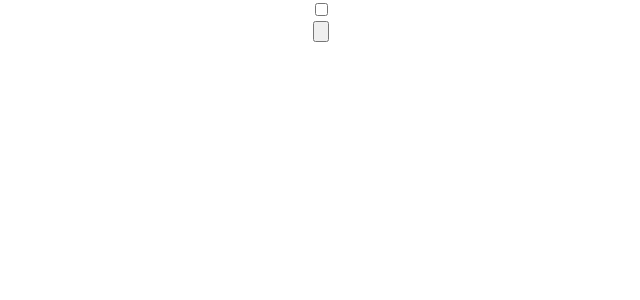
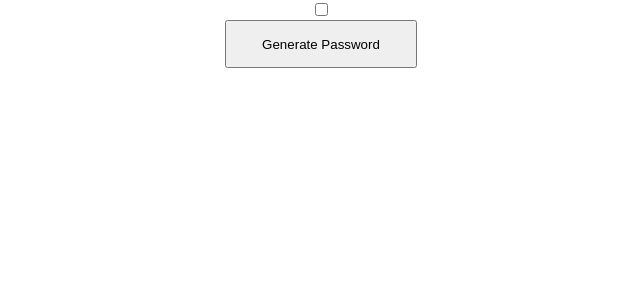
Before and after one commit to tyler-arthur/T-Tools, a React (Create React App) app in the folder t-tools/: page / in a window 1280 px wide. Shown: the top 300 px of the page, without its empty margins (319-959 px from the left). Built offline with nearby package versions, Linux system fonts and the light colour scheme.

Commit message:
Added button component

```diff
--- a/t-tools/src/App.css
+++ b/t-tools/src/App.css
@@ -2,37 +2,7 @@
   text-align: center;
 }
 
-.App-logo {
-  height: 40vmin;
-  pointer-events: none;
+.input-button {
+  min-width: 12rem;
+  min-height: 3rem;
 }
-
-@media (prefers-reduced-motion: no-preference) {
-  .App-logo {
-    animation: App-logo-spin infinite 20s linear;
-  }
-}
-
-.App-header {
-  background-color: #282c34;
-  min-height: 100vh;
-  display: flex;
-  flex-direction: column;
-  align-items: center;
-  justify-content: center;
-  font-size: calc(10px + 2vmin);
-  color: white;
-}
-
-.App-link {
-  color: #61dafb;
-}
-
-@keyframes App-logo-spin {
-  from {
-    transform: rotate(0deg);
-  }
-  to {
-    transform: rotate(360deg);
-  }
-}
--- a/t-tools/src/App.tsx
+++ b/t-tools/src/App.tsx
@@ -1,14 +1,13 @@
-import React from 'react';
-import logo from './logo.svg';
 import './App.css';
 import Input from './components/Input';
 import generatePassword from './scripts/password-generator';
+import Button from './components/Button';
 
 function App() {
   return (
     <div className="App">
       <Input type="checkbox" />
-      <Input type="button" onclick={() => console.log(generatePassword(true, true, true, true))}/>
+      <Button className='input-button' text='Generate Password' onclick={() => console.log(generatePassword(true, true, true, true))} />
     </div>
   );
 }
--- /dev/null
+++ b/t-tools/src/components/Button.tsx
@@ -0,0 +1,21 @@
+import React from "react";
+
+interface props {
+    value?: any;
+    className?: string;
+    text?: string;
+    onclick?: () => void;
+}
+
+const Button: React.FC<props> = ({ value, text, className, onclick }) => (
+    <div className="form-group">
+      <button
+        type="button"
+        value={value}
+        className={className}
+        onClick={onclick}
+      >{text}</button>
+    </div>
+  );
+
+  export default Button;
--- a/t-tools/src/components/Input.tsx
+++ b/t-tools/src/components/Input.tsx
@@ -6,18 +6,19 @@ interface props {
     name?: string;
     placeholder?: string;
     type: string;
+    className?: string;
     onChange?: () => void;
     onclick?: () => void;
 }
 
-const Input: React.FC<props> = ({ value, label, name, placeholder, type, onChange, onclick }) => (
+const Input: React.FC<props> = ({ value, label, name, placeholder, type, className, onChange, onclick }) => (
     <div className="form-group">
       {label && <label htmlFor="input-field">{label}</label>}
       <input
         type={type}
         value={value}
         name={name}
-        className="form-control"
+        className={className}
         placeholder={placeholder}
         onChange={onChange}
         onClick={onclick}
```
